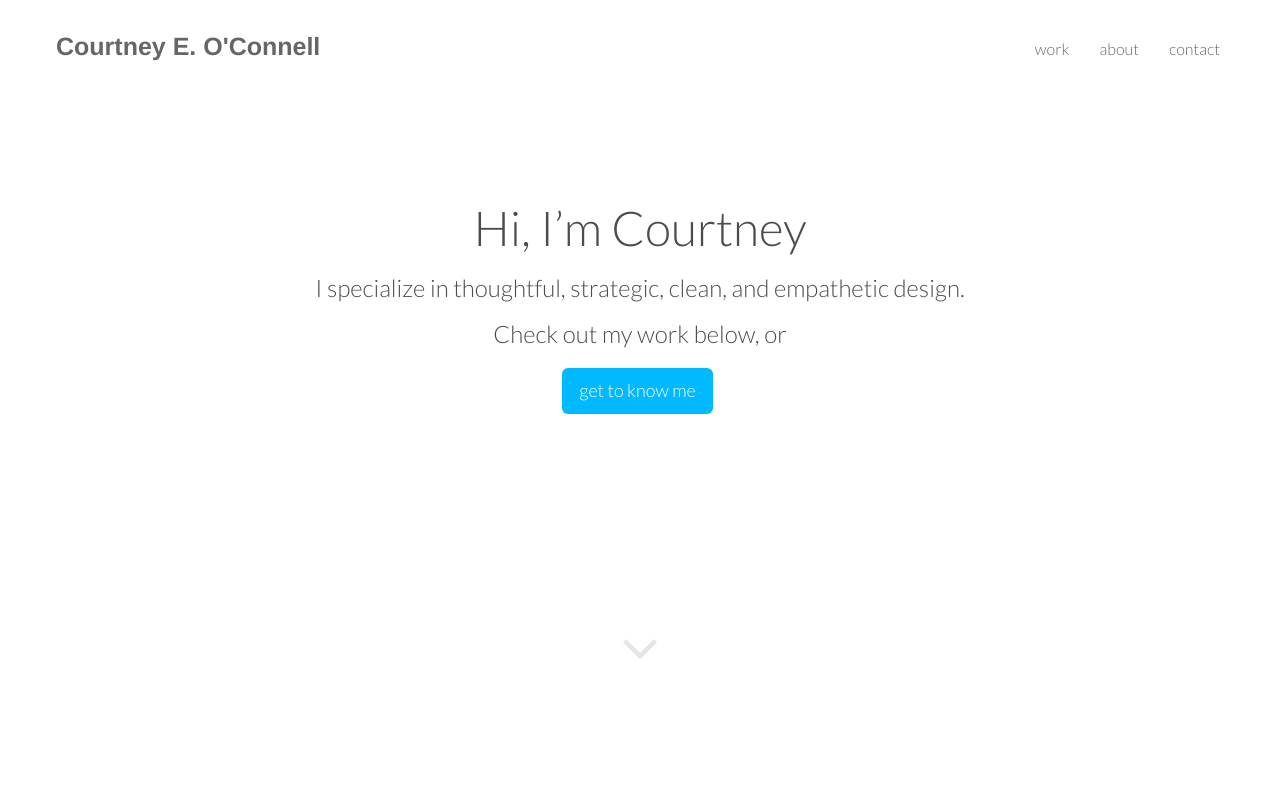
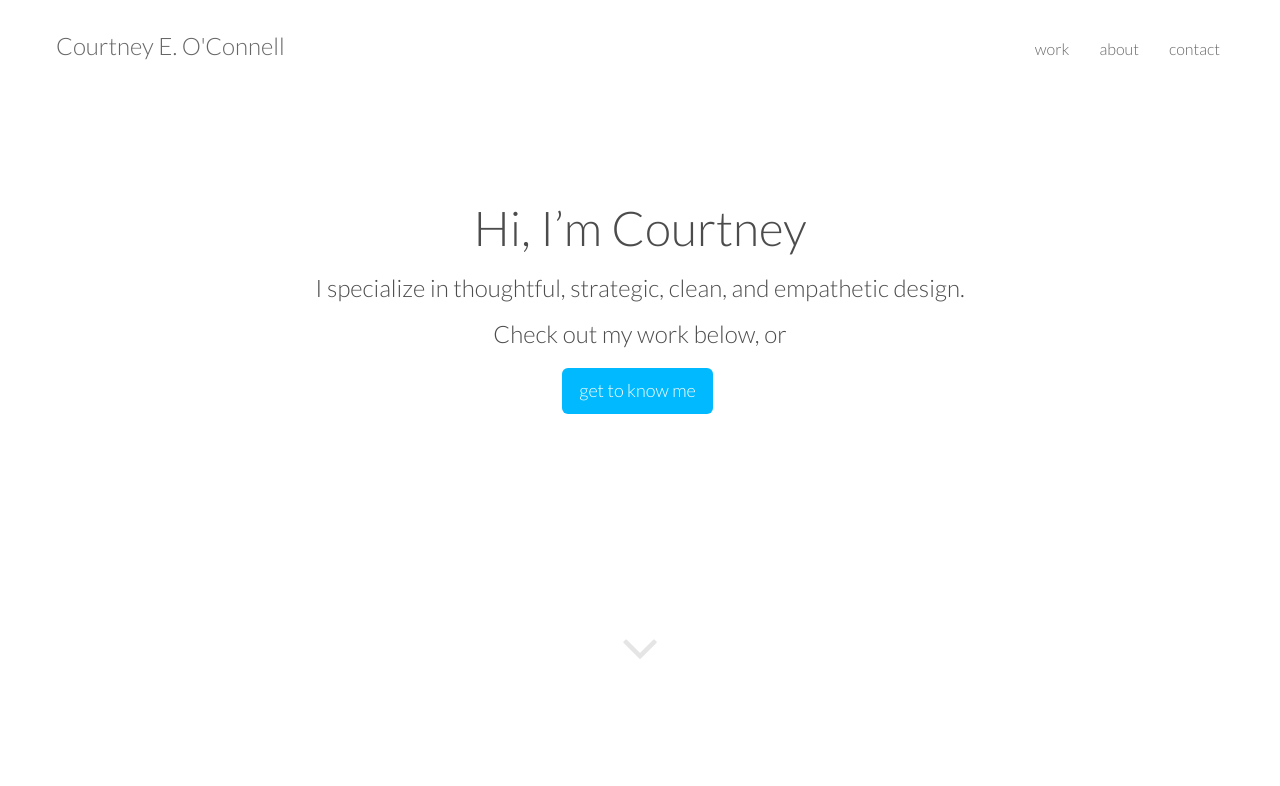
Before and after one commit to courtneyeoconnell/courtneyeoconnell.github.io, a plain HTML site: page index.html in a window 1280 px wide. Shown: the top 786 px of the page. Drawn offline with Linux system fonts and the light colour scheme; a script that the page names is missing.

Commit message:
tweaking the nav

```diff
--- a/style.css
+++ b/style.css
@@ -133,11 +133,11 @@ h1{
 }
 .navbar-brand{
 	height:auto;
-	padding:15px 15px;
-	font-size:25px!important;
+	padding:16px 16px;
+	font-size:24px;
 	font-weight:normal;
-	font-family:"Helvetica Neue", Helvetica, Arial, sans-serif;
-	font-weight:600;
+	font-family:Lato;
+	font-weight:300;
 }
 .navbar-brand img{
 	width: auto;
```
